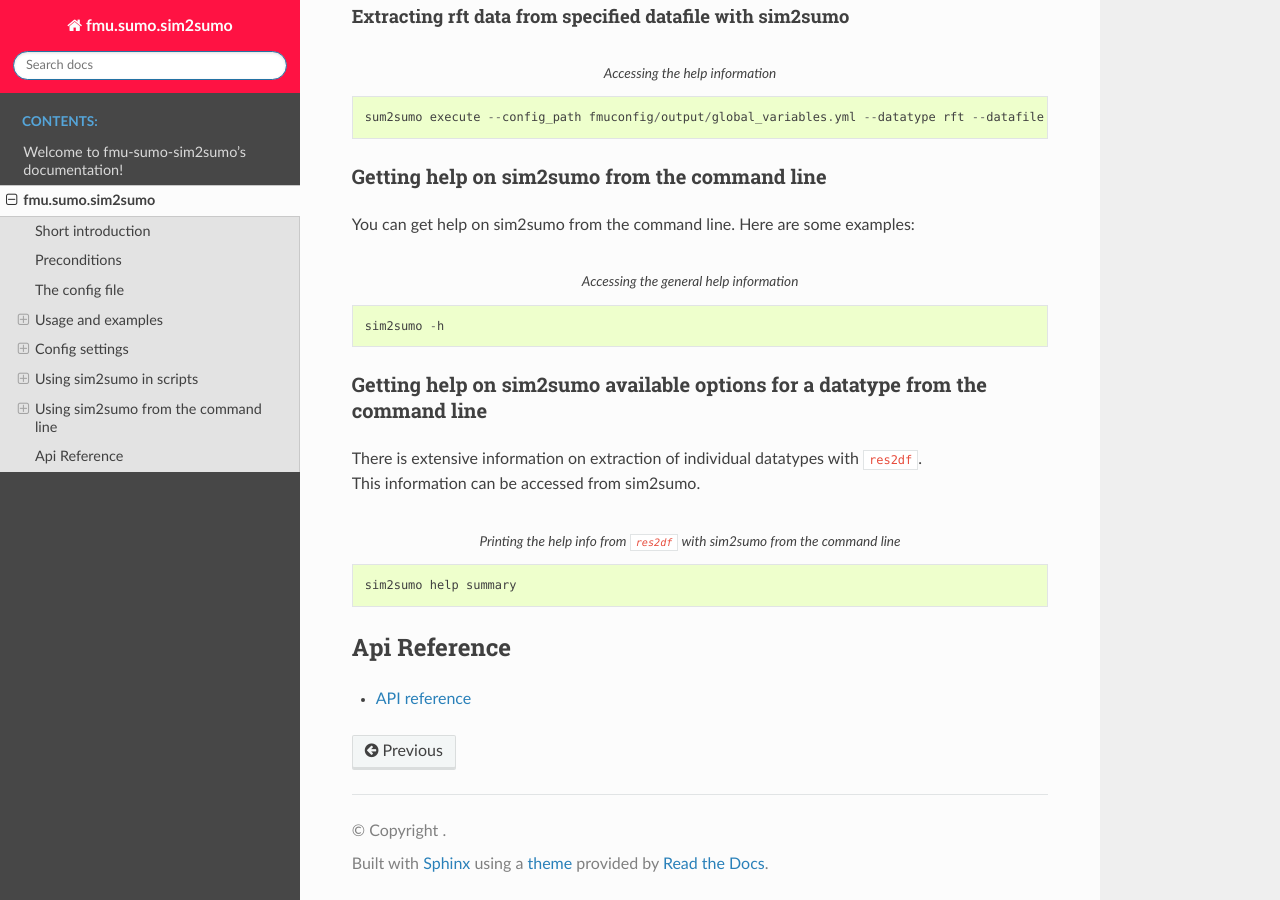
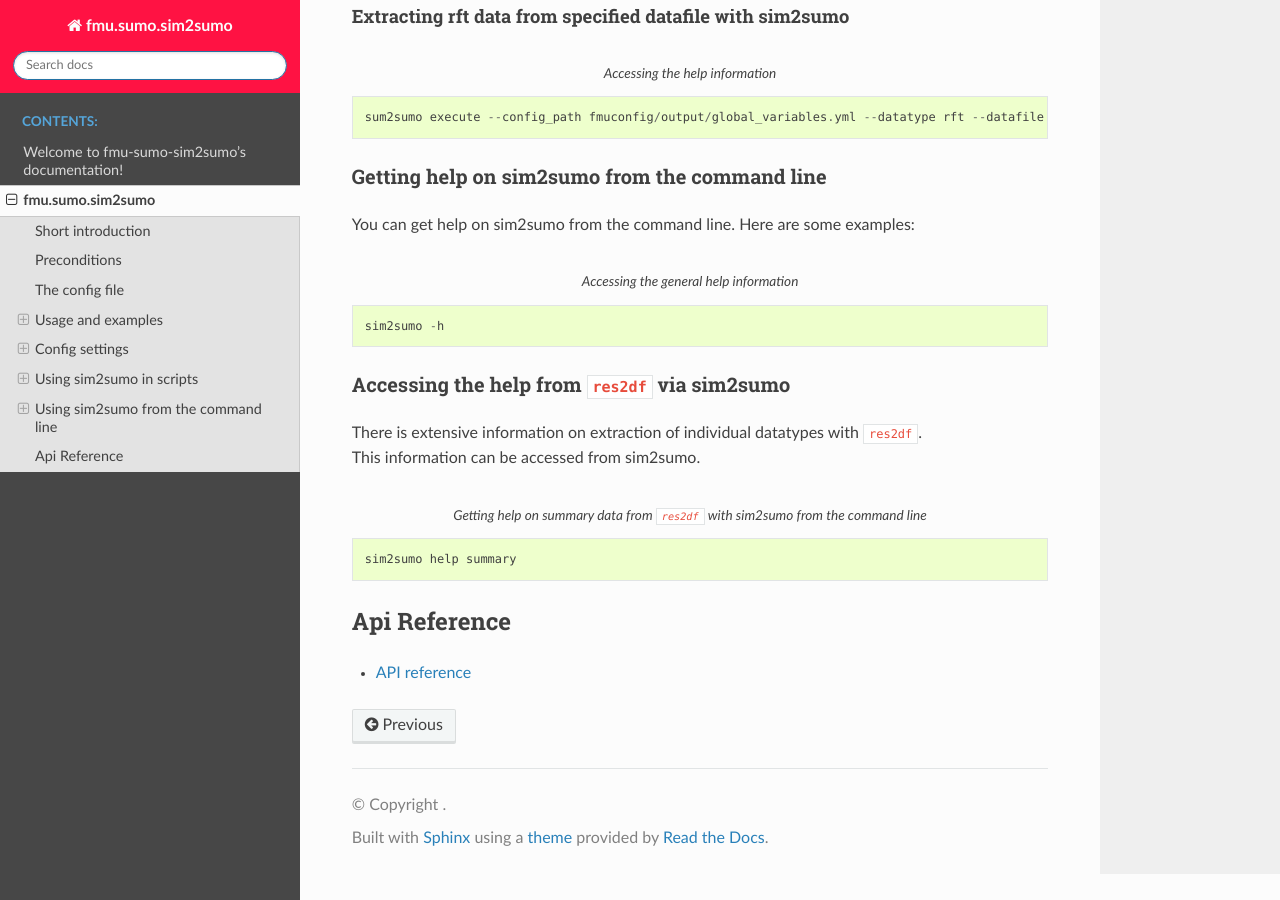
Before and after one commit to equinor/fmu-sumo-sim2sumo, a Sphinx documentation site: the page built from docs/sim2sumo.rst, in a window 1280 px wide and 900 px high, scrolled down 4334 px. Built offline with Sphinx 7.4.7 and the Read the Docs theme 2.0.0, drawn with Linux system fonts in a browser that asks for light colours.

Commit message:
Polish text

```diff
--- a/docs/sim2sumo.rst
+++ b/docs/sim2sumo.rst
@@ -230,13 +230,13 @@ You can get help on sim2sumo from the command line. Here are some examples:
 
    sim2sumo -h
 
-Getting help on sim2sumo available options for a datatype from the command line
+Accessing the help from ``res2df`` via sim2sumo
 ================================================================================
 | There is extensive information on extraction of individual datatypes with ``res2df``.
 | This information can be accessed from sim2sumo.
 
 .. code-block::
-   :caption: Printing the help info from ``res2df`` with sim2sumo from the command line
+   :caption: Getting help on summary data from ``res2df`` with sim2sumo from the command line
 
    sim2sumo help summary
 
```
